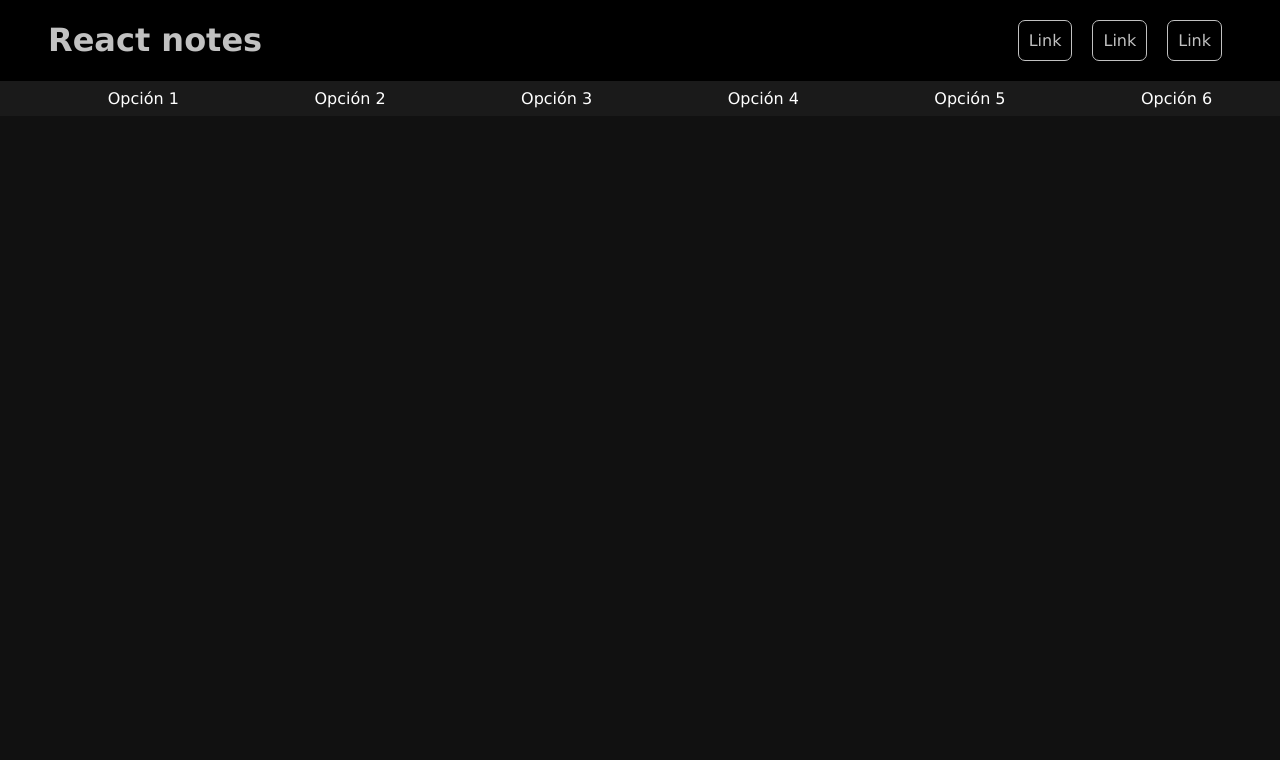
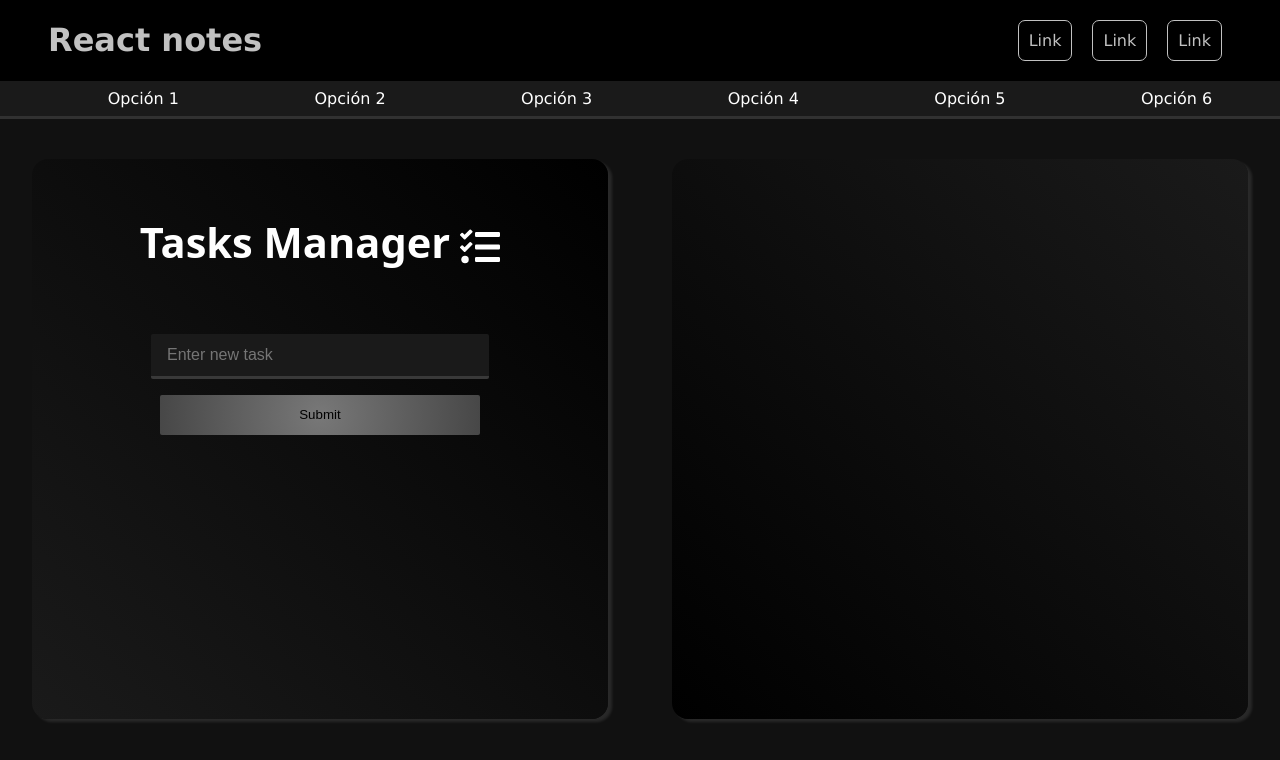
Before and after one commit to yesid-martinez/react-notes, a React (Vite) app: page / in a window 1280 px wide. Shown: the top 760 px of the page. Built offline with nearby package versions, Linux system fonts and the light colour scheme.

Commit message:
Uso de componente con props | Tasks manager - Add task

```diff
--- a/package.json
+++ b/package.json
@@ -11,7 +11,9 @@
   },
   "dependencies": {
     "react": "^18.2.0",
-    "react-dom": "^18.2.0"
+    "react-dom": "^18.2.0",
+    "react-icons": "^4.9.0",
+    "uuid": "^9.0.0"
   },
   "devDependencies": {
     "@types/react": "^18.0.37",
--- a/src/App.jsx
+++ b/src/App.jsx
@@ -1,10 +1,31 @@
+// Importar componentes de React
+import { useState } from 'react';
+
 // Importar componentes propios
 import Nav from './components/Nav';
+import AgregarTareasForm from './components/forms/agregarTareasForm';
 
 // Importar CSS Global
 import './App.css';
 
 function App() {
+
+  // ` tareas` => Valor inicial -> useState( valorInicial )
+  // `setTareas`: función que actualiza el estado de `tareas`
+  const [tareas, setTareas] = useState([
+    // Ejemplo de tareas
+    { id: 1, titulo: "Running" },
+    { id: 2, titulo: "Programming" },
+    { id: 3, titulo: "Reading" }
+  ]);
+  // Estado del componente: inmutable
+
+  // Recibe como parámetro el objeto `New Task` del componente `AgregarTareasForm`
+  const agregarTarea = (nuevaTarea) => {
+    // Actualiza el estado de las tareas
+    setTareas( [... tareas, nuevaTarea] );
+  };
+
   return (
     <>
       {/* HTML puro */}
@@ -19,10 +40,19 @@ function App() {
         </div>
       </header>
 
-      {/* Uso de componentes */}
-      {/* Componente simple */}
-      <Nav/>
-    </>
+        {/* Uso de componentes => PascalCase */}
+        {/* Componente simple */}
+        <Nav/>
+
+        <div id="content-layout">
+          {/* Componente con props(atributos) */}
+          <AgregarTareasForm
+          // Prop `onAddTask` se envía al componente hijo para comunicarse con el componente padre
+          // La función `agregarTarea` se pasa como valor de la prop `onAddTask`
+          onAddTask={agregarTarea}/>
+          <div id="layout-tareas"></div>
+        </div>
+      </>
   )
 }
 
--- a/src/components/Nav/nav.css
+++ b/src/components/Nav/nav.css
@@ -4,6 +4,7 @@ nav{
     width: 100vw;
     height: 2.2rem;
     background-color: rgb(26, 26, 26);
+    border-bottom: 3px solid rgba(255, 255, 255, 0.1);
 }
 
 nav ul{
--- /dev/null
+++ b/src/components/forms/AgregarTareasForm.jsx
@@ -0,0 +1,61 @@
+import React from 'react'
+import { useState } from 'react';
+import { v4 as uuidv4 } from 'uuid';
+import { FaTasks } from 'react-icons/fa';
+
+import './agregarTareas.css';
+
+// ({onAddTask}) => Destructuración de objetos en los props
+const AgregarTareasForm = ({onAddTask}) => {
+
+    // Modifica el texto mediante el estado del formulario
+    const [titulo, setTitulo] = useState("");
+
+    // Crea la nueva tarea {}, se ejecuta cuando se envia el formulario
+    const saveTask = (event) => {
+        event.preventDefault();
+
+        if (!titulo) {
+            alert("Ingrese un texto válido");
+            return;
+        }
+
+        // Estructura de la nueva tarea
+        const newTask = {
+            titulo,
+            terminada: false,
+            id: uuidv4(),
+        };
+
+        // Invoca la función agregarTarea del componente padre mediante onAddTask
+        // y pasa el objeto newTask como valor a agregarTarea
+        onAddTask(newTask);
+        setTitulo("");
+    };
+
+  return (
+    <>
+    <form>
+        <h2>Tasks Manager <FaTasks size={40} style={{ margin: ' 10 0 0 10' }}/></h2>
+        <fieldset>
+            <label htmlFor=""></label>
+            <input
+            type="text"
+            placeholder="Enter new task"
+            value={titulo}
+            // El input tiene un valor vinculado al estado titulo.
+            // Se actualiza mediante la función setTitulo cuando su valor cambia.
+            onChange={event => setTitulo(event.target.value)}
+            />
+        </fieldset>
+        <fieldset>
+            <input type="submit"
+            onClick={saveTask}
+            />
+        </fieldset>
+    </form>
+    </>
+  )
+}
+
+export default AgregarTareasForm;
--- /dev/null
+++ b/src/components/forms/agregarTareas.css
@@ -0,0 +1,95 @@
+#content-layout{
+    display: flex;
+    align-items: center;
+    justify-content: space-around;
+    width: 100vw;
+    height: 100%;
+    margin-top: 2.5rem;
+    font-family: system-ui, -apple-system, BlinkMacSystemFont, 'Segoe UI', Roboto, Oxygen, Ubuntu, Cantarell, 'Open Sans', 'Helvetica Neue', sans-serif;
+  }
+
+  form{
+    display: flex;
+    align-items: center;
+    flex-direction: column;
+    width: 45vw;
+    height: 70vh;
+    background: linear-gradient(to top right, #1a1a1a, #000000);
+    border-radius: 1rem;
+    box-shadow: 4px 3px 3px rgba(255, 255, 255, 0.1);
+  }
+
+  form h2{
+    display: flex;
+    align-items: center;
+    justify-content: center;
+    width: 100%;
+    height: 6rem;
+    font-size: 2.6rem;
+  }
+
+  form fieldset:first-of-type{
+    display: flex;
+    justify-content: center;
+    width: 90%;
+    padding-top: 10px;
+    border: none;
+  }
+
+  form fieldset:first-of-type input{
+    width: 20rem;
+    height: 2.5rem;
+    border: none;
+    border-radius: 2px;
+    padding-left: 1rem;
+    transition: border-bottom-color .2s ease-in,
+    width .2s ease-in,
+    height .2s ease-in,
+    font-size .2s ease-in,
+    background-color .2s ease-in;
+    background-color: #1a1a1a;
+    border-bottom: 3px solid #393939;
+    color: #ffff;
+  }
+
+  form fieldset:first-of-type input:focus{
+    outline: none;
+    width: 22rem;
+    height: 3rem;
+    font-size: 1.2rem;
+    border-bottom-color: #ffff;
+    background-color: #212121;
+  }
+
+  form fieldset:first-of-type input::placeholder {
+    font-size: 1rem;
+  }
+
+  form fieldset:nth-of-type(2){
+    display: flex;
+    justify-content: center;
+    width: 90%;
+    border: none;
+  }
+
+  form fieldset:nth-of-type(2) input{
+    width: 20rem;
+    height: 2.5rem;
+    border: none;
+    border-radius: 2px;
+    background: radial-gradient(circle, #787878 ,#474747);
+    color:  #000000;
+    transition: font-size .1s ease-in;
+  }
+  form fieldset:nth-of-type(2) input:hover{
+    background: radial-gradient(circle,#929191, #5f5f5f);
+    font-size: 1rem;
+  }
+
+  #layout-tareas{
+    width: 45vw;
+    height: 70vh;
+    background: linear-gradient(to bottom left, #1a1a1a, #000000);
+    border-radius: 1rem;
+    box-shadow: 4px 3px 3px rgba(255, 255, 255, 0.1);
+  }
```
Also changed, not shown: src/App.css (line endings or trailing spaces), 2 other files (tests, documents, lock files or other folders).
